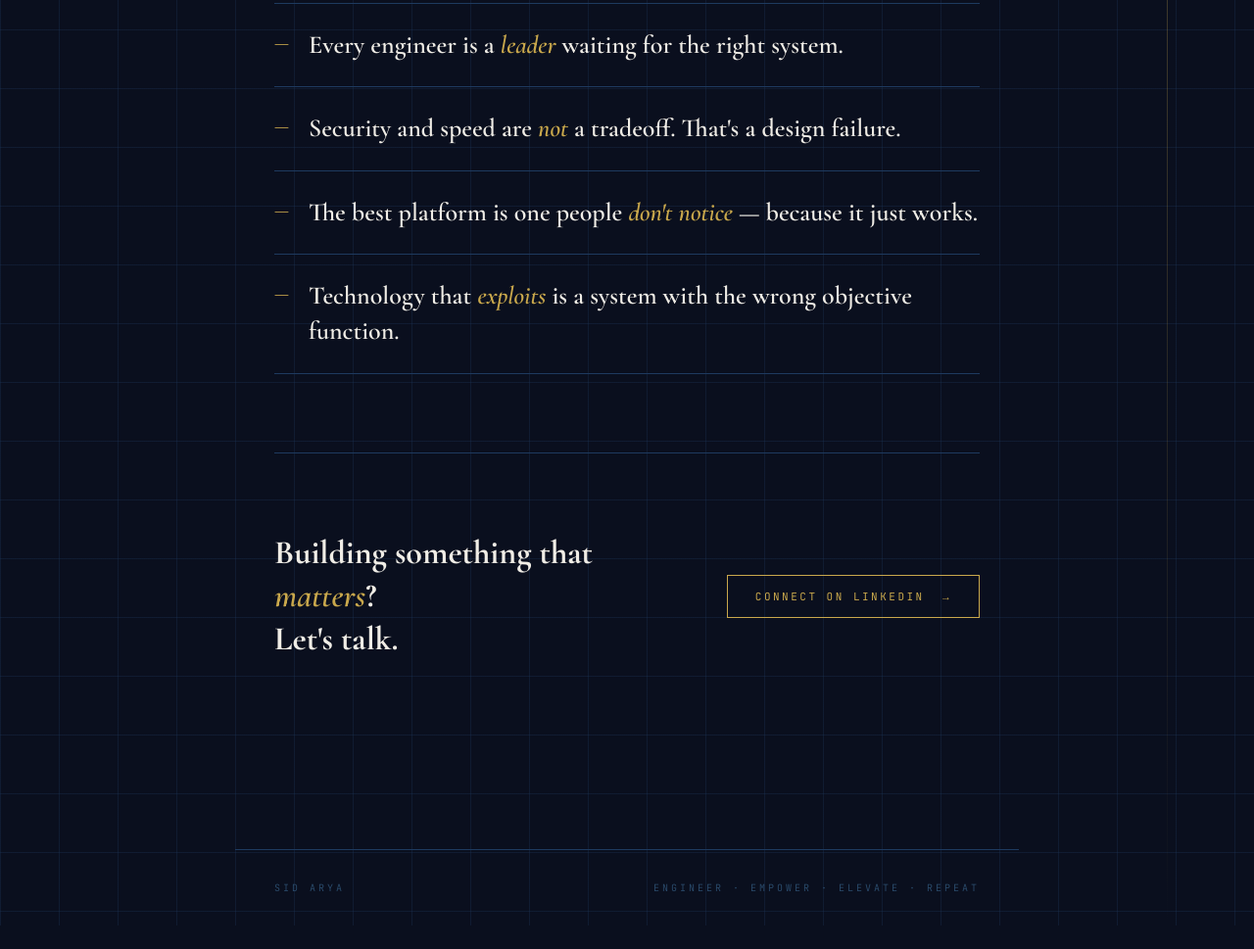
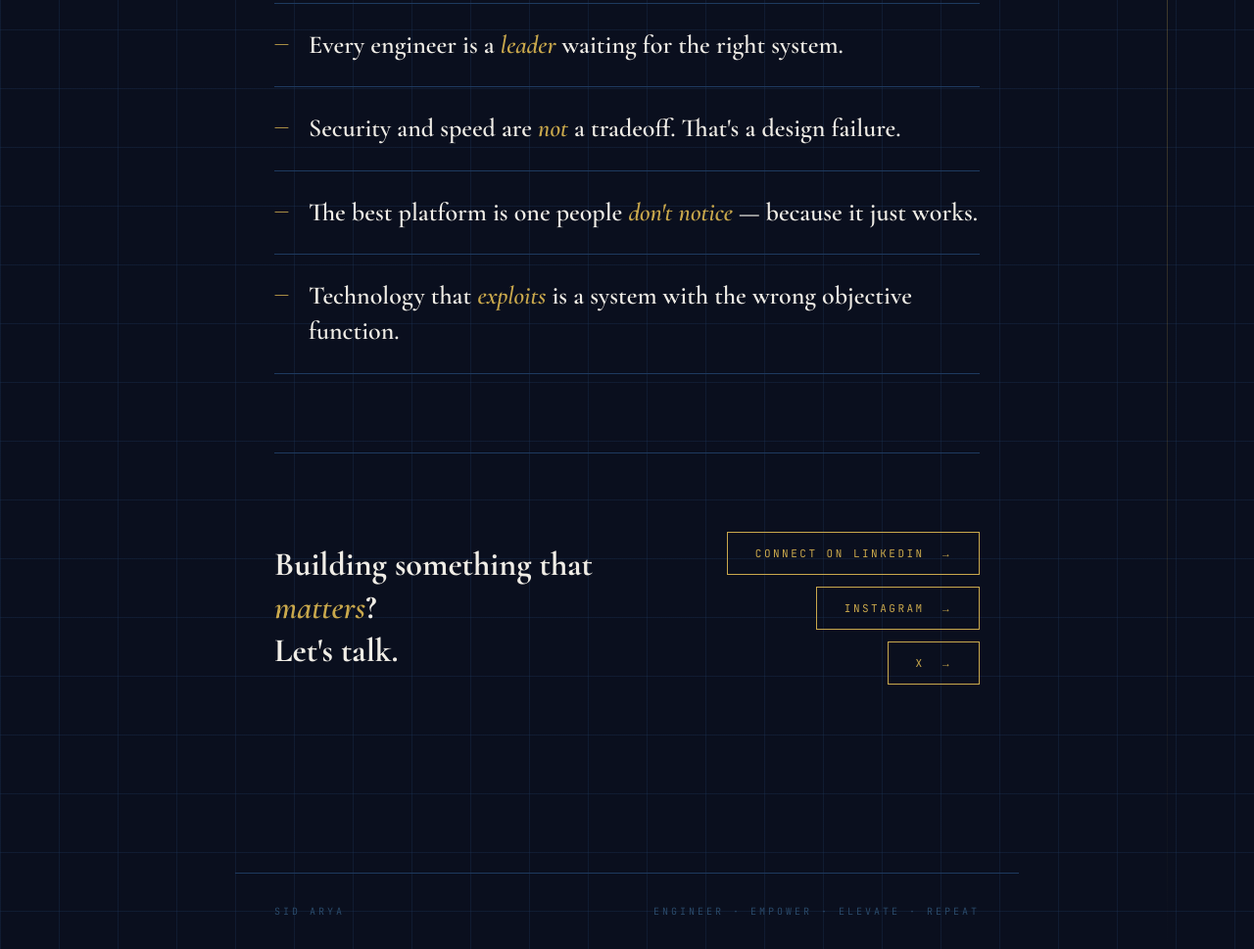
Before and after one commit to ai-sidarya/ai-sidarya.github.io, a plain HTML site: page index.html in a window 1280 px wide. Shown: the part 2547-3516 px from the top of the page at 98% size. Before the commit the page ends 3492 px from the top, so only its background shows below. Drawn offline with nearby package versions, Linux system fonts and the light colour scheme.

Commit message:
Add Instagram and X links next to LinkedIn button

```diff
--- a/index.html
+++ b/index.html
@@ -289,6 +289,12 @@
       transition: background 0.2s;
     }
     .cta-link:hover { background: var(--gold-dim); }
+    .cta-links {
+      display: flex;
+      flex-direction: column;
+      gap: 12px;
+      align-items: flex-end;
+    }
     .cta-link:focus-visible { outline: 2px solid var(--gold); outline-offset: 4px; }
 
     /* ── footer ── */
@@ -505,9 +511,17 @@
         <h2 class="cta-headline">
           Building something that <em>matters</em>?<br>Let's talk.
         </h2>
-        <a href="https://linkedin.com/in/thesidarya" class="cta-link" target="_blank" rel="noopener noreferrer">
-          CONNECT ON LINKEDIN &nbsp;→
-        </a>
+        <div class="cta-links">
+          <a href="https://linkedin.com/in/thesidarya" class="cta-link" target="_blank" rel="noopener noreferrer">
+            CONNECT ON LINKEDIN &nbsp;→
+          </a>
+          <a href="https://www.instagram.com/sidtecharya" class="cta-link" target="_blank" rel="noopener noreferrer">
+            INSTAGRAM &nbsp;→
+          </a>
+          <a href="https://x.com/SidTechArya" class="cta-link" target="_blank" rel="noopener noreferrer">
+            X &nbsp;→
+          </a>
+        </div>
       </div>
     </section>
 
```
